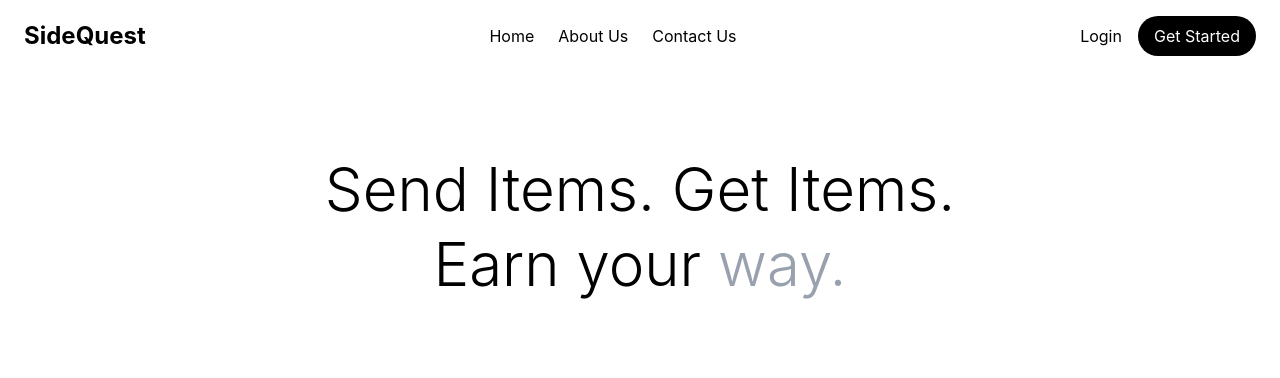
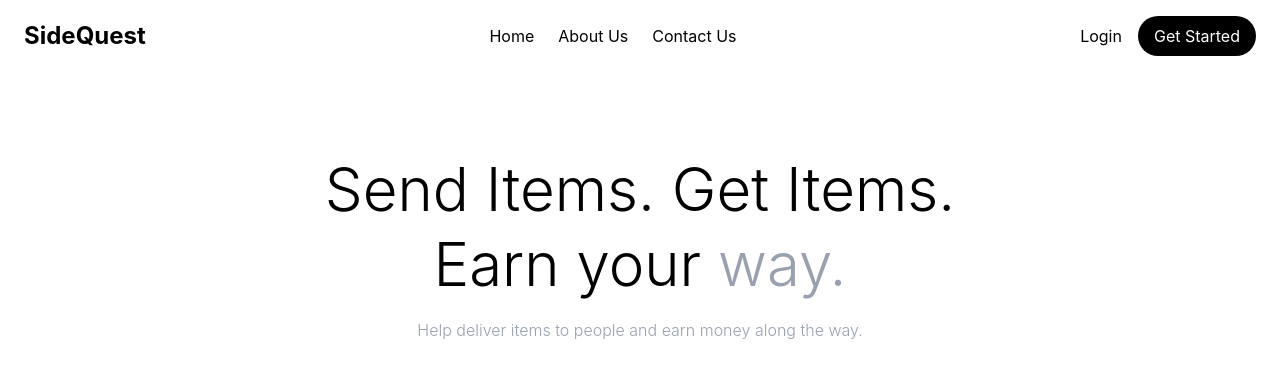
Before and after one commit to TheBaby1/side-quest, a React (Vite) app in the folder client/: page / in a window 1280 px wide. Shown: the top 378 px of the page. Built offline with nearby package versions, Linux system fonts and the light colour scheme.

Commit message:
added bottom text in hero section

```diff
--- a/client/src/components/sections/LandingPageHero.jsx
+++ b/client/src/components/sections/LandingPageHero.jsx
@@ -1,12 +1,16 @@
 const LandingPageHero = () => {
     return(
         <>
-            <section className="w-full flex justify-center items-center py-20">
+            <section className="w-full flex-col justify-center items-center py-20">
                 <h1 className="text-6xl font-light text-center leading-tight">
                     <span className="block">Send Items. Get Items.</span>
                     <span>Earn your</span>
                     <span className="text-gray-400"> way.</span>
                 </h1>
+
+                <h3 className="font-light text-gray-400 text-center mt-4">
+                    Help deliver items to people and earn money along the way.
+                </h3>
             </section>
         </>
     );
```
